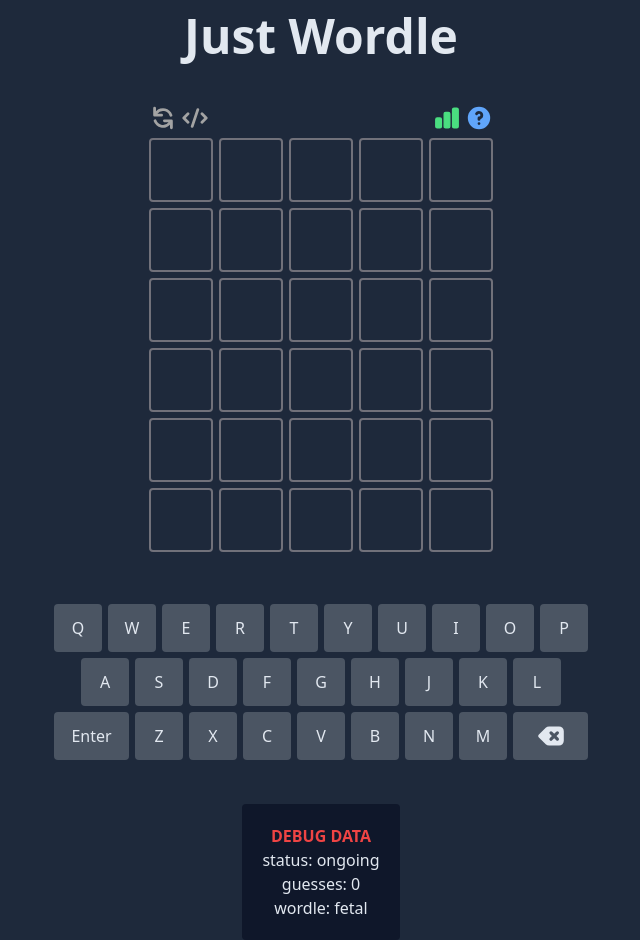
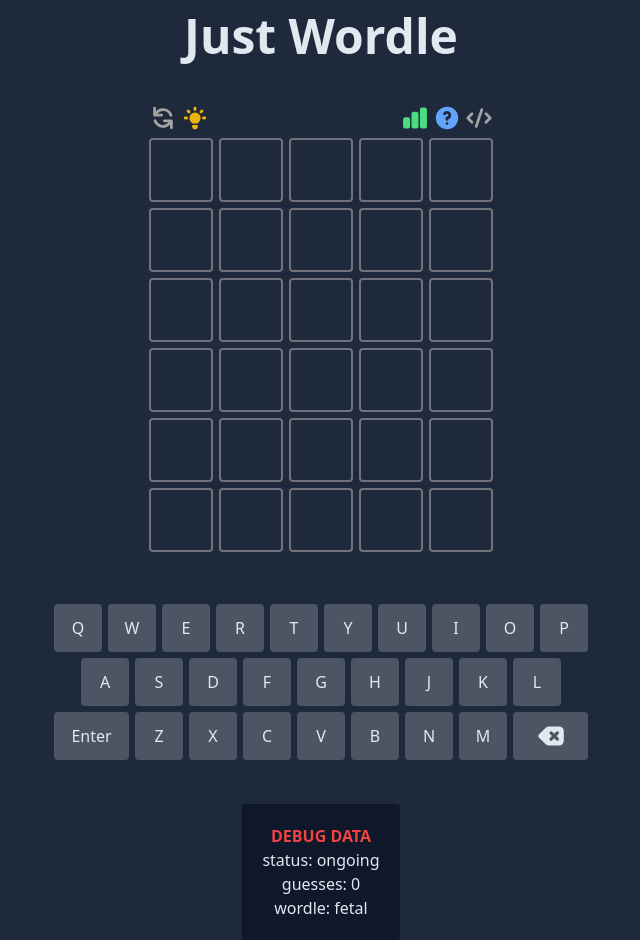
Before and after one commit to jma8774/Wordle-TypeScript, a React (Create React App) app: page / in a window 1280 px wide. Shown: the whole page, without its empty margins (319-959 px from the left). Built offline with nearby package versions, Linux system fonts and the light colour scheme.

Commit message:
Hint icon (still need functionality)

```diff
--- a/src/App.tsx
+++ b/src/App.tsx
@@ -49,7 +49,11 @@ const App = () => {
       <div className="flex flex-col items-center gap-1 text-slate-200 mx-auto">
         <Header className="mt-3" />
         <div className="w-min">
-          <Toolbar className="mt-10" handleRefresh={newGame} />
+          <Toolbar
+            className="mt-10"
+            handleRefresh={newGame}
+            handleHint={alphabet.hint}
+          />
           <Guesses guesses={history.data} />
         </div>
         <Keyboard
--- a/src/components/Toolbar/index.tsx
+++ b/src/components/Toolbar/index.tsx
@@ -1,10 +1,17 @@
 import React from "react";
 import ButtonWrapper from "../buttons/ButtonWrapper";
-import { StatIcon, QuestionIcon, RefreshIcon, CodeIcon } from "../icons";
+import {
+  StatIcon,
+  QuestionIcon,
+  RefreshIcon,
+  CodeIcon,
+  LightbulbIcon,
+} from "../icons";
 
 interface ToolbarProps {
   className?: string;
   handleRefresh: () => void;
+  handleHint: () => void;
 }
 
 const handleStatClick = () => {
@@ -21,7 +28,7 @@ const handleCodeClick = () => {
   window.open("https://github.com/jma8774/Wordle-TypeScript", "_blank");
 };
 
-const Toolbar = ({ className, handleRefresh }: ToolbarProps) => {
+const Toolbar = ({ className, handleRefresh, handleHint }: ToolbarProps) => {
   console.log("Log: render toolbar");
   return (
     <div className={`${className} flex w-full`}>
@@ -30,9 +37,9 @@ const Toolbar = ({ className, handleRefresh }: ToolbarProps) => {
           onClick={handleRefresh}
           className="h-6 w-6 sm:h-7 sm:w-7 fill-neutral-400 hover:fill-neutral-500"
         />
-        <CodeIcon
-          onClick={handleCodeClick}
-          className="h-6 w-6 sm:h-7 sm:w-7 fill-neutral-400 hover:fill-neutral-500"
+        <LightbulbIcon
+          onClick={handleHint}
+          className="h-6 w-6 sm:h-7 sm:w-7 fill-yellow-500 hover:fill-yellow-600"
         />
       </span>
       <span className="flex gap-1">
@@ -44,6 +51,10 @@ const Toolbar = ({ className, handleRefresh }: ToolbarProps) => {
           onClick={handleQuestionClick}
           className="h-6 w-6 sm:h-7 sm:w-7 fill-blue-400 hover:fill-blue-600"
         />
+        <CodeIcon
+          onClick={handleCodeClick}
+          className="h-6 w-6 sm:h-7 sm:w-7 fill-neutral-400 hover:fill-neutral-500"
+        />
       </span>
     </div>
   );
--- /dev/null
+++ b/src/components/icons/LightbulbIcon.tsx
@@ -0,0 +1,16 @@
+import IconWrapper from "./IconWrapper";
+
+interface BulbProp {
+  onClick?: () => void;
+  className: string;
+}
+
+const CodeIcon = ({ className, onClick }: BulbProp) => {
+  return (
+    <IconWrapper onClick={onClick} className={className}>
+      <path d="M11 3a1 1 0 10-2 0v1a1 1 0 102 0V3zM15.657 5.757a1 1 0 00-1.414-1.414l-.707.707a1 1 0 001.414 1.414l.707-.707zM18 10a1 1 0 01-1 1h-1a1 1 0 110-2h1a1 1 0 011 1zM5.05 6.464A1 1 0 106.464 5.05l-.707-.707a1 1 0 00-1.414 1.414l.707.707zM5 10a1 1 0 01-1 1H3a1 1 0 110-2h1a1 1 0 011 1zM8 16v-1h4v1a2 2 0 11-4 0zM12 14c.015-.34.208-.646.477-.859a4 4 0 10-4.954 0c.27.213.462.519.476.859h4.002z" />
+    </IconWrapper>
+  );
+};
+
+export default CodeIcon;
--- a/src/components/icons/index.ts
+++ b/src/components/icons/index.ts
@@ -4,3 +4,4 @@ export { default as SettingIcon } from "./SettingIcon";
 export { default as StatIcon } from "./StatIcon";
 export { default as CodeIcon } from "./CodeIcon";
 export { default as BackspaceIcon } from "./BackspaceIcon";
+export { default as LightbulbIcon } from "./LightbulbIcon";
--- a/src/hooks/useAlphabet.tsx
+++ b/src/hooks/useAlphabet.tsx
@@ -68,6 +68,11 @@ const useAlphabet = () => {
     setAlphabet(alphabetChanges);
   };
 
+  const hint = () => {
+    alert("Hint icon clicked");
+    console.log("hint");
+  };
+
   // Reset alphabet to default
   const reset = (): void => {
     setAlphabet(initializeAlphabet());
@@ -79,6 +84,7 @@ const useAlphabet = () => {
     updateAlmost,
     updateSuccess,
     applyChanges,
+    hint,
     reset,
   } as const;
 };
```
